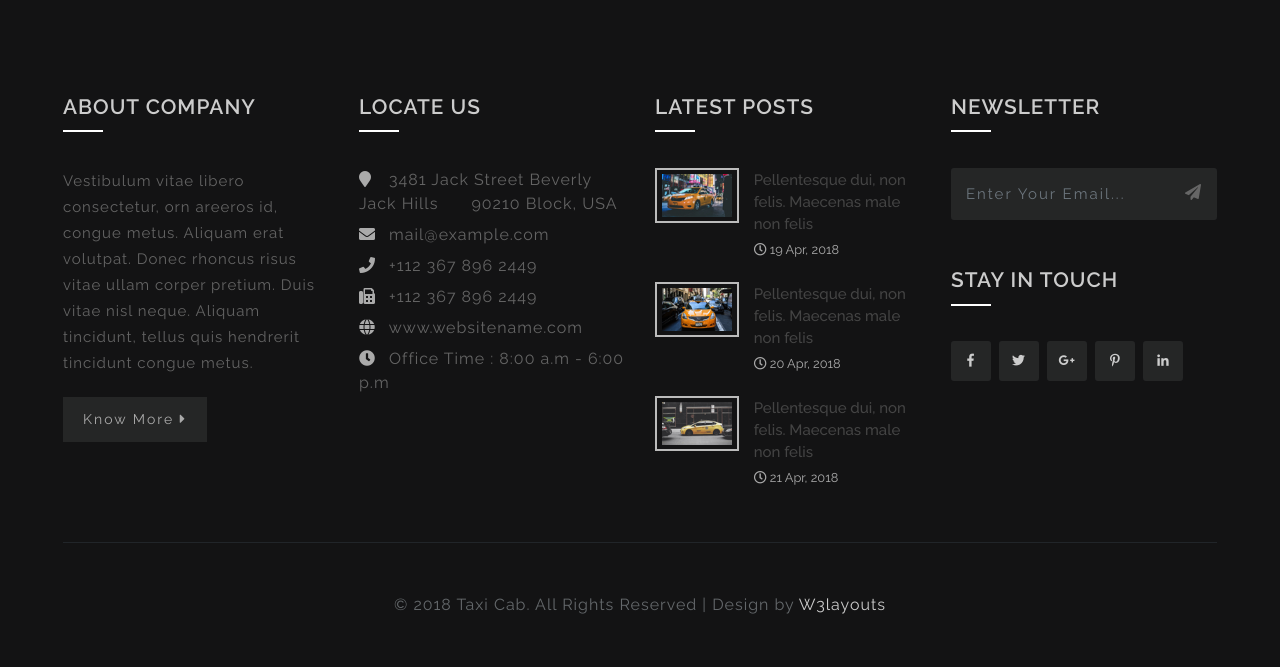
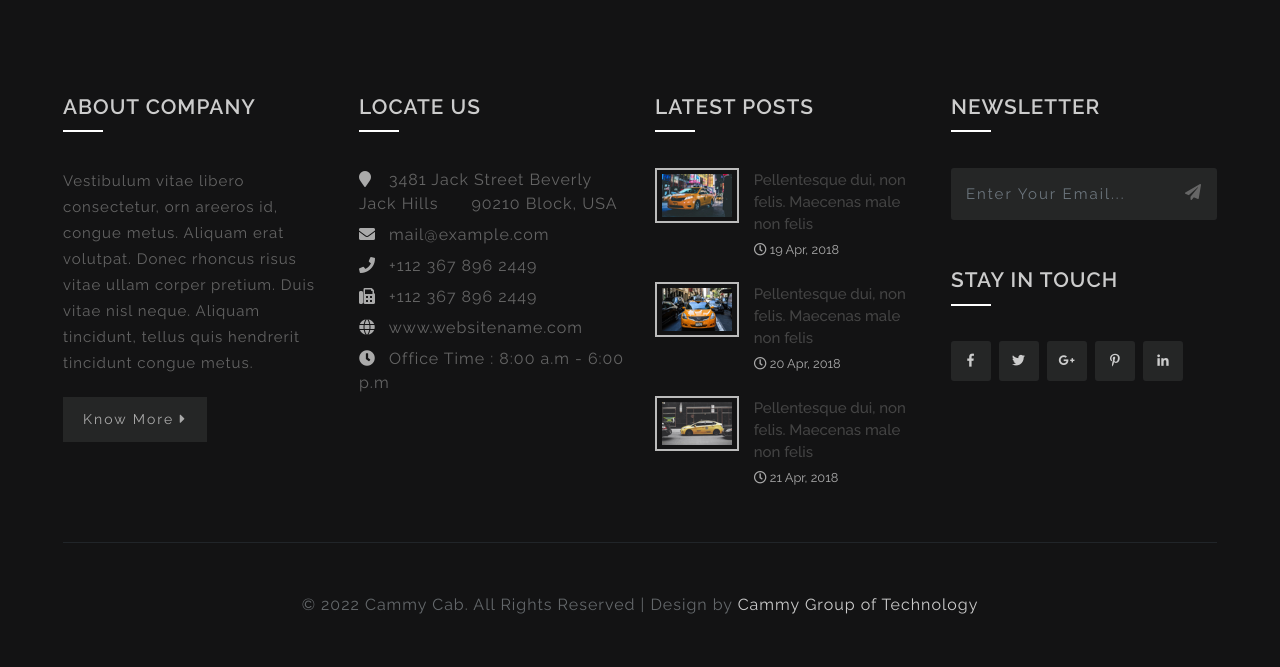
Before and after one commit to sammy4750/flask_cab, a Flask app: page /about in a window 1280 px wide. Shown: the part 3121-3788 px from the top of the page. Run offline with Flask 2, Linux system fonts and the light colour scheme; some libraries are stand-ins or nearby versions.

Commit message:
Change by Sam

```diff
--- a/templates/master.html
+++ b/templates/master.html
@@ -91,22 +91,10 @@
 						<li class="nav-item">
 							<a class="nav-link" href="/booking">Booking</a>
 						</li>
-						<!--li class="nav-item dropdown">
-							<a class="nav-link dropdown-toggle" href="#" id="navbarDropdown" role="button" data-toggle="dropdown" aria-haspopup="true"
-							    aria-expanded="false">
-								Dropdown
-							</a>
-							<div class="dropdown-menu" aria-labelledby="navbarDropdown">
-								<a class="dropdown-item text-center" href="about.html">About</a>
-								<a class="dropdown-item text-center" href="services.html">Services</a>
-
-							</div>
-						</li-->
 						<li class="nav-item">
 							<a class="nav-link" href="/contact">Contact</a>
 						</li>
 					</ul>
-
 				</div>
 			</nav>
 		</header>
@@ -115,7 +103,6 @@
         {% block header %}
 
         {% endblock %}
-
 	</div>
 	<!-- //banner -->
 
@@ -252,10 +239,9 @@
 		<!-- copyright -->
 		<div class="footer-cpy text-center pt-sm-5 mt-sm-5 mt-4 pt-3">
 			<div class="w3layouts-agile-copyrightbottom">
-				<p>© 2018 Taxi Cab. All Rights Reserved | Design by
-					<a href="http://w3layouts.com/">W3layouts</a>
+				<p>© 2022 Cammy Cab. All Rights Reserved | Design by
+					<a href="/">Cammy Group of Technology</a>
 				</p>
-
 			</div>
 		</div>
 		<!-- //copyright -->
```
